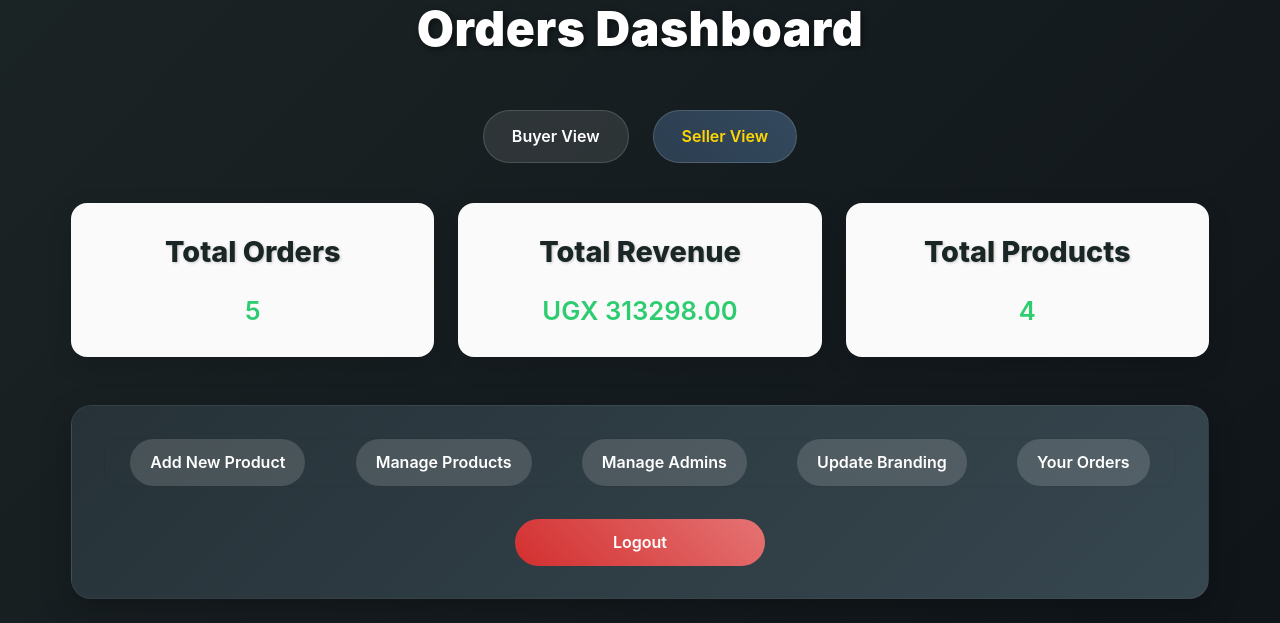
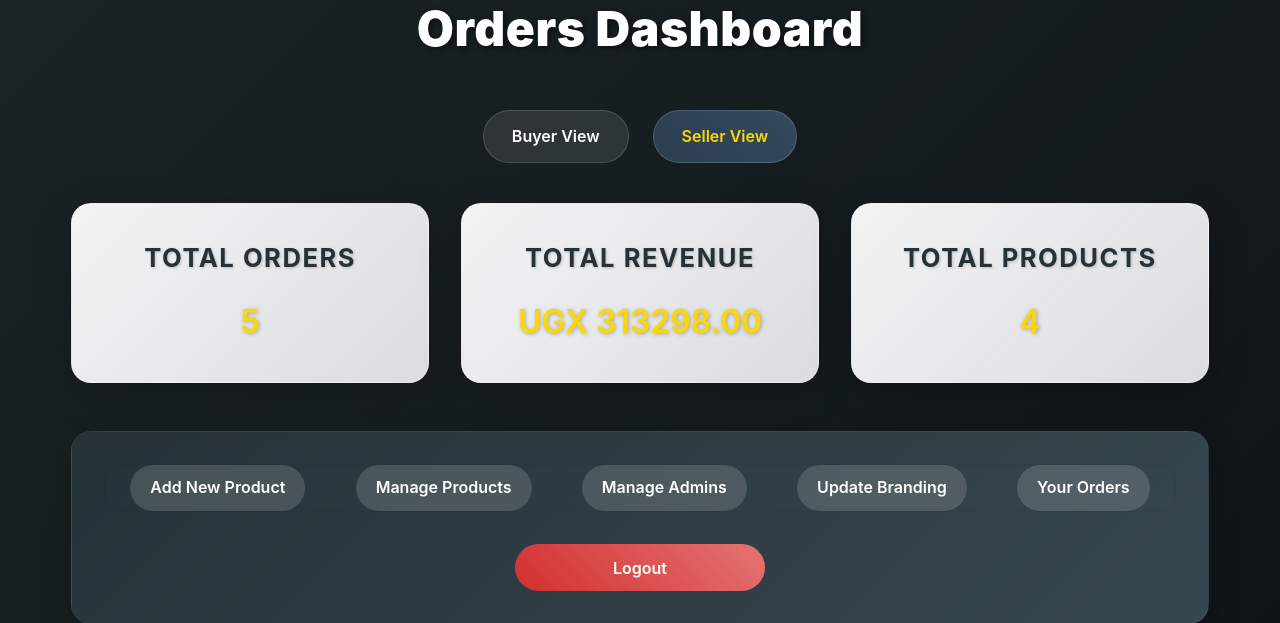
Before and after one commit to ugcoded/shopit, a Flask app: page /orders?role=seller in a window 1280 px wide. Shown: the part 170-793 px from the top of the page. Before the commit the page ends 769 px from the top, so only its background shows below. Run offline with Flask 3, Linux system fonts and the light colour scheme; a user stored in the database is signed in; data comes from the database, SQL or seed files in the repository; some libraries are stand-ins or nearby versions.

Commit message:
Update style.css

```diff
--- a/static/style.css
+++ b/static/style.css
@@ -20,6 +20,7 @@ body {
     padding: 0 20px;
 }
 
+/* Header */
 header {
     background: linear-gradient(90deg, rgba(28, 37, 38, 0.95), rgba(15, 20, 25, 0.95));
     box-shadow: 0 4px 20px rgba(0, 0, 0, 0.3);
@@ -132,6 +133,7 @@ nav a:hover {
     transform: translateY(-2px);
 }
 
+/* Sections */
 .products-section, .cart-section, .checkout-section, .orders-section {
     padding: 2.5rem 0;
 }
@@ -154,6 +156,7 @@ h3 {
     font-weight: 800;
 }
 
+/* Products Grid */
 .products {
     display: grid;
     grid-template-columns: repeat(auto-fill, minmax(min(300px, 100%), 1fr));
@@ -215,6 +218,7 @@ h3 {
     background: #f9f9f9;
 }
 
+/* Buttons */
 .btn {
     display: inline-block;
     padding: 0.85rem 1.75rem;
@@ -268,6 +272,7 @@ h3 {
     background: linear-gradient(45deg, #546e7a, #78909c);
 }
 
+/* Cart */
 .cart-items {
     margin-bottom: 2rem;
     overflow-x: auto;
@@ -293,6 +298,7 @@ h3 {
     background: linear-gradient(45deg, #2e7d32, #43a047);
 }
 
+/* Forms */
 .checkout-form, .admin-login, .admin-form, .buyer-login {
     max-width: 480px;
     width: 100%;
@@ -343,6 +349,7 @@ h3 {
     font-size: clamp(0.9rem, 2.5vw, 1rem);
 }
 
+/* Modal Styles */
 .modal {
     display: none;
     position: fixed;
@@ -396,6 +403,7 @@ h3 {
     background: linear-gradient(45deg, #34495e, #4a6076);
 }
 
+/* Accessibility */
 :focus {
     outline: 2px solid #ffd700;
     outline-offset: 3px;
@@ -470,38 +478,42 @@ footer p {
 
 .stats-container {
     display: grid;
-    grid-template-columns: repeat(auto-fit, minmax(min(220px, 100%), 1fr));
-    gap: 1.5rem;
+    grid-template-columns: repeat(auto-fit, minmax(min(250px, 100%), 1fr));
+    gap: 2rem;
     margin-bottom: 3rem;
 }
 
 .stat-card {
-    background: rgba(255, 255, 255, 0.98);
-    padding: 1.5rem;
-    border-radius: 16px;
+    background: linear-gradient(135deg, rgba(255, 255, 255, 0.95), rgba(240, 242, 245, 0.9)); /* Glassmorphism-inspired */
+    border-radius: 20px;
+    padding: 2rem;
     text-align: center;
-    box-shadow: 0 8px 25px rgba(0, 0, 0, 0.15);
-    transition: transform 0.3s ease;
-    border: 1px solid rgba(255, 255, 255, 0.05);
+    box-shadow: 0 12px 40px rgba(0, 0, 0, 0.2), inset 0 0 10px rgba(255, 255, 255, 0.1); /* Deeper shadow with inner glow */
+    border: 1px solid rgba(255, 255, 255, 0.15);
+    transition: transform 0.3s ease, box-shadow 0.3s ease;
+    backdrop-filter: blur(8px); /* Subtle glass effect */
 }
 
 .stat-card:hover {
-    transform: translateY(-5px);
-    box-shadow: 0 12px 35px rgba(0, 0, 0, 0.2);
+    transform: translateY(-8px);
+    box-shadow: 0 16px 50px rgba(0, 0, 0, 0.25), inset 0 0 15px rgba(255, 255, 255, 0.15);
 }
 
 .stat-card h3 {
-    font-size: clamp(1.3rem, 3vw, 1.8rem);
-    color: #1a2526;
-    margin-bottom: 0.75rem;
-    font-weight: 800;
+    font-size: clamp(1.2rem, 2.5vw, 1.6rem);
+    color: #263238; /* Darker, professional tone */
+    margin-bottom: 1rem;
+    font-weight: 700;
+    text-transform: uppercase;
+    letter-spacing: 1.5px; /* Spacing for elegance */
     text-shadow: 1px 1px 3px rgba(0, 0, 0, 0.2);
 }
 
 .stat-card p {
-    font-size: clamp(1.3rem, 3.5vw, 1.6rem);
-    color: #2ecc71;
+    font-size: clamp(1.5rem, 3.5vw, 2rem);
+    color: #ffd700; /* Gold for premium feel */
     font-weight: 600;
+    text-shadow: 1px 1px 4px rgba(0, 0, 0, 0.3);
 }
 
 .admin-panel {
@@ -782,6 +794,18 @@ footer p {
         gap: 1.5rem;
     }
 
+    .stat-card {
+        padding: 1.5rem;
+    }
+
+    .stat-card h3 {
+        font-size: clamp(1rem, 2vw, 1.4rem);
+    }
+
+    .stat-card p {
+        font-size: clamp(1.2rem, 3vw, 1.6rem);
+    }
+
     .admin-form input, .admin-form button {
         font-size: 0.9rem;
         padding: 0.75rem;
```
